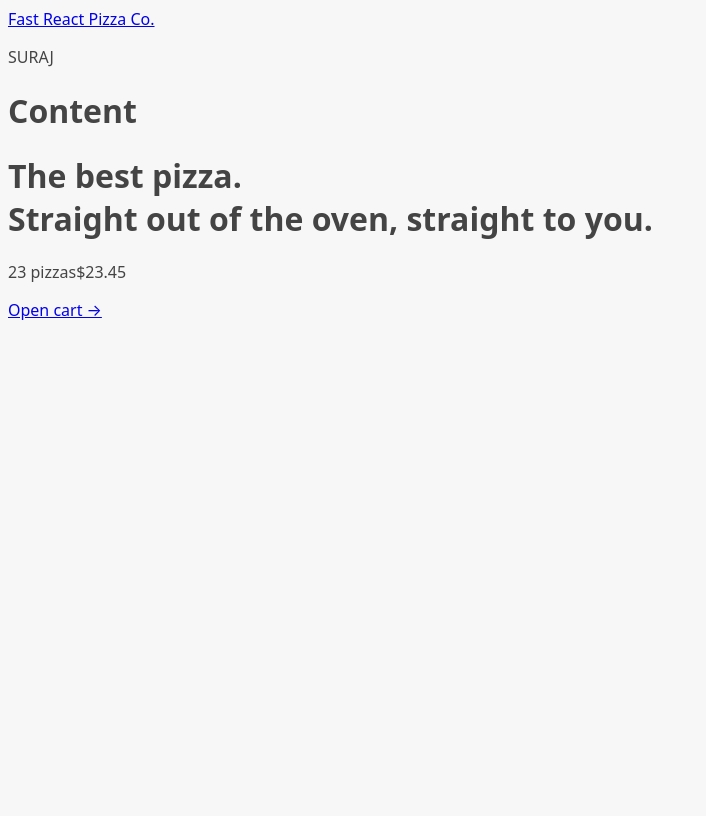
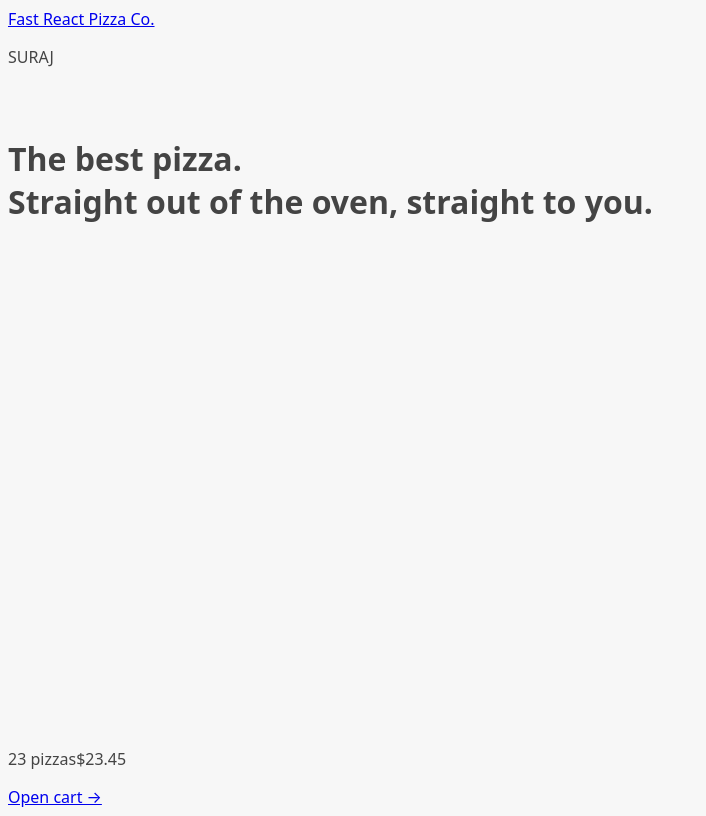
Before and after one commit to srjingole0610/fast-react-pizza, a React (Vite) app: page / in a window 1280 px wide. Shown: the whole page, without its empty margins (0-706 px from the left). Built offline with nearby package versions, Linux system fonts and the light colour scheme.

Commit message:
Feat: Displaying the loader indicator

```diff
--- a/src/features/menu/Menu.jsx
+++ b/src/features/menu/Menu.jsx
@@ -4,7 +4,6 @@
 
 function Menu() {
   const menu = useLoaderData();
-  console.log(menu);
   return (
     <ul>
       {menu.map((pizza) => (
--- a/src/ui/AppLayout.jsx
+++ b/src/ui/AppLayout.jsx
@@ -1,13 +1,16 @@
-import { Outlet } from "react-router-dom";
+import { Outlet, useNavigation } from "react-router-dom";
 import CartOverview from "../features/cart/CartOverview";
 import Header from "./Header";
+import Loader from "./Loader";
 
 function AppLayout() {
+  const navigation = useNavigation();
+  const isLoading = navigation.state === "loading";
   return (
-    <div>
+    <div className='layout'>
+      {isLoading && <Loader />}
       <Header />
       <main>
-        <h1>Content</h1>
         <Outlet />
       </main>
 
--- /dev/null
+++ b/src/ui/Loader.jsx
@@ -0,0 +1,5 @@
+function Loader() {
+  return <div className='loader'></div>;
+}
+
+export default Loader;
```
